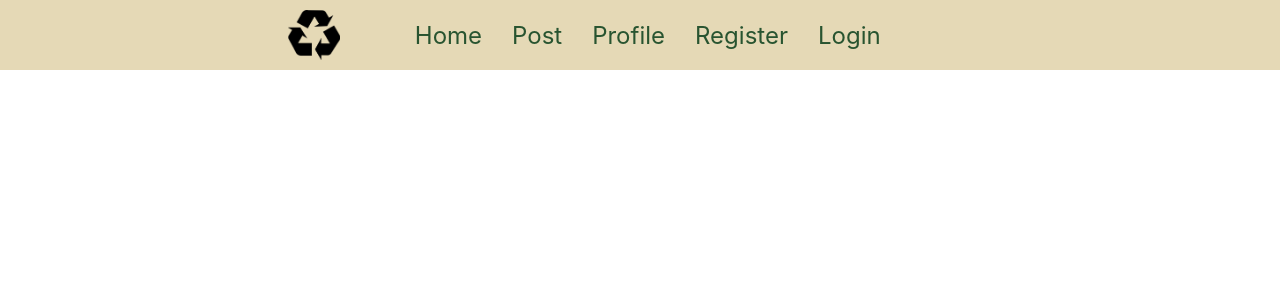
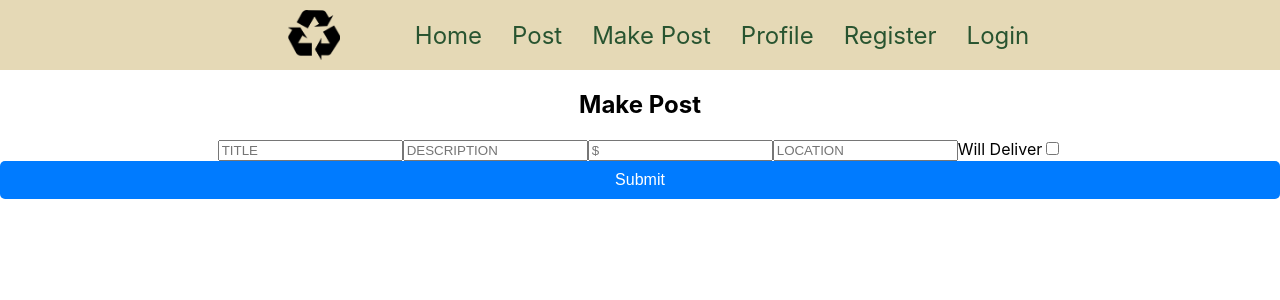
Before and after one commit to tahjdalzell/Strangers-Things-Project, a React (Create React App) app: page /CreatPost in a window 1280 px wide. Shown: the top 300 px of the page. Built offline with nearby package versions, Linux system fonts and the light colour scheme.

Commit message:
Post Working and Login/Logout Working(Profile not working)

```diff
--- a/src/App.js
+++ b/src/App.js
@@ -1,38 +1,48 @@
-import logo from './logo.svg';
-import './App.css';
-import Navbar from './components/Navbar';
+import logo from "./logo.svg";
+import "./App.css";
+import Navbar from "./components/Navbar";
 import { BrowserRouter as Router, Route, Routes } from "react-router-dom";
-import Profile from './components/Profile';
-import Home from './components/Home';
-import { Post } from './components/Post';
-import { Login } from './components/Login';
-import { useState } from 'react';
-import { Register } from './components/Register';
+import Profile from "./components/Profile";
+import Home from "./components/Home";
+import { Post } from "./components/Post";
+import { Login } from "./components/Login";
+import { useState } from "react";
+import { Register } from "./components/Register";
+import { CreatPost } from "./components/CreatPost";
 
 function App() {
-  const [token,setToken] = useState(localStorage.getItem('myToken'));
-  const saveToken = (token) =>
-{
-  setToken(token);
-  localStorage.setItem("myToken",token);
-}
+  const [isLoggedIn, setIsLoggedIn] = useState(false);
+
+  const [token, setToken] = useState(localStorage.getItem("myToken"));
+  const saveToken = (token) => {
+    setToken(token);
+    localStorage.setItem("myToken", token);
+  };
   return (
     <div className="App">
-
-
-
       <Router>
-        <Navbar/>
+        <Navbar setIsLoggedIn={setIsLoggedIn} isLoggedIn={isLoggedIn} />
         <Routes>
-          <Route path='/Register' element={<Register saveToken = {saveToken}  />}/>
-          <Route path='/' element={<Home/>}/>
-          <Route path='/Login' element={<Login saveToken={saveToken}/>}/>
-          <Route path='/Profile'element={<Profile/>}/>
-          <Route path='/Post'element={<Post/>}/>
+          <Route
+            path="/Register"
+            element={<Register saveToken={saveToken} />}
+          />
+          <Route path="/" element={<Home />} />
+          <Route
+            path="/Login"
+            element={
+              <Login setIsLoggedIn={setIsLoggedIn} saveToken={saveToken} />
+            }
+          />
+          <Route path="/Profile" element={<Profile saveToken={saveToken} />} />
+          <Route path="/Post" element={<Post />} />
+          <Route
+            path="/CreatPost"
+            element={<CreatPost token={token} />}
+          ></Route>
         </Routes>
-    </Router>
-
-      </div>
+      </Router>
+    </div>
   );
 }
 
--- /dev/null
+++ b/src/components/CreatPost.js
@@ -0,0 +1,70 @@
+import React from "react";
+import { useState } from "react";
+import { json } from "react-router-dom";
+import { Login } from "./Login";
+import { LoginButt } from "./Login.style";
+
+
+export const CreatPost = ({ token }) => {
+    console.log(token)
+  const [title, setTitle] = useState("");
+  const [description, setDescription] = useState("");
+  const [price, setPrice] = useState("");
+  const [location, setLocation] = useState("");
+  const [willDeliver, setWillDeliver] = useState(false);
+
+  const handleSubmit = async (event) => {
+    event.preventDefault();
+    try {
+      const response = await fetch(
+        "https://strangers-things.herokuapp.com/api/2209-ftb-ct-web-pt/posts",
+        {
+          method: "POST",
+          headers: {
+            "Content-Type": "application/json",
+            Authorization:  `Bearer ${token}`,
+          },
+          body: JSON.stringify({
+            post: {
+              title,
+              description,
+              price,
+              location,
+              willDeliver,
+            },
+          }),
+        }
+      );
+      const json = await response.json();
+    } catch (err) {}
+  };
+
+  return (
+    <section>
+      <h1>Make Post</h1>
+      {/* {<p>{saveToken(json.data.username)}</p>} */}
+      <form onSubmit={handleSubmit}>
+        <input type="text" value={title} placeholder='TITLE' onChange={(e)=>{
+            setTitle(e.target.value)
+        }} />
+        <input type="text" value={description} placeholder='DESCRIPTION' onChange={(e)=>{
+            setDescription(e.target.value)
+        }} />
+          <input type="text" value={price} placeholder='$' onChange={(e)=>{
+            setPrice(e.target.value)
+        }} />
+          <input type="text" value={location} placeholder='LOCATION' onChange={(e)=>{
+            setLocation(e.target.value)
+        }} />
+        <span>Will Deliver</span>
+          <input type="checkbox" checked={willDeliver}  onChange={(e)=>{
+            setWillDeliver(e.target.checked)
+        }} />
+        <LoginButt type="submit">Submit</LoginButt>
+
+
+
+      </form>
+    </section>
+  );
+};
--- a/src/components/Login.js
+++ b/src/components/Login.js
@@ -1,55 +1,53 @@
-import React,{useState} from "react"
+import React, { useState } from "react";
 import Home from "./Home";
 import { NavbarLink } from "./Navbar.style";
 import { LoginForum } from "./Login.style";
 import { LoginButt } from "./Login.style";
-import {json, useNavigate} from "react-router-dom"
+import { json, useNavigate } from "react-router-dom";
 
-export const Login = ({saveToken}) => {
-    const [username,setUsername]=useState('')
-    const [password,setPassword]=useState('');
-    const [error, setError]=useState('');
-    const navigate = useNavigate()
+export const Login = ({ saveToken , setIsLoggedIn }) => {
+  const [username, setUsername] = useState("");
+  const [password, setPassword] = useState("");
+  const [error, setError] = useState("");
+  const navigate = useNavigate();
   // const [isLoggedIn, setIsLoggedIn] = useState(false);
-
-
-
 
   const handleUsenameChange = (e) => {
     setUsername(e.target.value);
-    }
+  };
 
-    const handlePasswordChange =(e)=> {
+  const handlePasswordChange = (e) => {
     setPassword(e.target.value);
-
-    }
-
+  };
 
   const handleSubmit = async (event) => {
     event.preventDefault();
     try {
-            const response = await fetch('https://strangers-things.herokuapp.com/api/2209-ftb-ct-web-pt/users/login', {
-                method: 'POST',
+      const response = await fetch(
+        "https://strangers-things.herokuapp.com/api/2209-ftb-ct-web-pt/users/login",
+        {
+          method: "POST",
           headers: {
-                    'Content-Type': 'application/json',
+            "Content-Type": "application/json",
           },
           body: JSON.stringify({
-                    user:{
+            user: {
               username,
               password,
+            },
+          }),
         }
-                }),
-            });
-            const json = await response.json()
+      );
+      const json = await response.json();
       if (response.ok) {
-                navigate('/Profile')
-                saveToken(json.data.token)
-                // setIsLoggedIn(true)
+        navigate("/Profile");
+        saveToken(json.data.token);
+        setIsLoggedIn(true);
       } else {
-            setError('Invalid username or password');
+        setError("Invalid username or password");
       }
     } catch (error) {
-          setError('An error occurred while logging in');
+      setError("An error occurred while logging in");
     }
     // if (json.data.username != '') {
     //   setIsLoggedIn(true)
@@ -57,8 +55,8 @@ export const Login = ({saveToken}) => {
   };
 
   const Logout = () => {
-        console.log('Logged Out !')
-      }
+    console.log("Logged Out !");
+  };
 
   return (
     // <div>
@@ -82,7 +80,8 @@ export const Login = ({saveToken}) => {
       {error && <p className="error">{error}</p>}
       <LoginButt type="submit">Login</LoginButt>
     </LoginForum>
-          )}
+  );
+};
 //   {isLoggedIn && <h1> Welcome, {json.data.username}</h1>}
 
 // </div>
--- a/src/components/Navbar.js
+++ b/src/components/Navbar.js
@@ -1,61 +1,69 @@
-import React, {useState,useEffect,useContext} from "react";
+import React, { useState, useEffect, useContext } from "react";
 import { createContext } from "react";
-import {OpenLinksButton,Logo,NavbarLink,NavbarlinkContainer,NavbarextendedCont,NavbarinnerContainer,NavbarContainer, LeftContainer, RightContainer, NavbarLinkExtended} from './Navbar.style'
-import LogoImg from './logo.png'
-import { Link } from "react-router-dom";
+import {
+  OpenLinksButton,
+  Logo,
+  NavbarLink,
+  NavbarlinkContainer,
+  NavbarextendedCont,
+  NavbarinnerContainer,
+  NavbarContainer,
+  LeftContainer,
+  RightContainer,
+  NavbarLinkExtended,
+} from "./Navbar.style";
+import LogoImg from "./logo.png";
+import { Link, Navigate } from "react-router-dom";
 
+const NavBar = ({ isLoggedIn, setIsLoggedIn }) => {
+  const [extendedNav, setExtendedNav] = useState(false);
 
+  const logout = () => {
+    setIsLoggedIn(false);
+    localStorage.removeItem("myToken");
+    Navigate("/Profile");
+  };
 
-const NavBar = () => {
-
-const [extendedNav, setExtendedNav] = useState(false)
-
-return <NavbarContainer extendedNav={extendedNav}>
-
+  return (
+    <NavbarContainer extendedNav={extendedNav}>
       <NavbarinnerContainer>
-
         <LeftContainer>
           <Logo src={LogoImg}></Logo>
-
         </LeftContainer>
 
         <RightContainer>
-
           <NavbarlinkContainer>
-
             <NavbarLink to="/">Home</NavbarLink>
             <NavbarLink to="/Post">Post</NavbarLink>
+            <NavbarLink to="/CreatPost">Make Post</NavbarLink>
             <NavbarLink to="/Profile">Profile</NavbarLink>
-      <NavbarLink to='/Register/'>Register</NavbarLink>
+            <NavbarLink to="/Register/">Register</NavbarLink>
+            {!isLoggedIn ? (
+              <NavbarLink to="/Login">Login</NavbarLink>
+            ) : (
+              <button onClick={logout}>Logout</button>
+            )}
 
-              <NavbarLink to="/Login">Login</NavbarLink>
-      {/* {ternary statement to render login as logout} */}
-      <OpenLinksButton onClick={()=>{
-        setExtendedNav((curr)=> !curr)
-      }}>{extendedNav ? <>&#10005;</>:<>&#8801;</>};</OpenLinksButton>
+            <OpenLinksButton
+              onClick={() => {
+                setExtendedNav((curr) => !curr);
+              }}
+            >
+              {extendedNav ? <>&#10005;</> : <>&#8801;</>};
+            </OpenLinksButton>
           </NavbarlinkContainer>
-
         </RightContainer>
-
       </NavbarinnerContainer>
 
       {extendedNav && (
-
         <NavbarextendedCont>
-
           <NavbarLinkExtended to="/">Home</NavbarLinkExtended>
           <NavbarLinkExtended to="/Post">Post</NavbarLinkExtended>
           <NavbarLinkExtended to="/Profile">Profile</NavbarLinkExtended>
-
         </NavbarextendedCont>
-)
-
-}
-
+      )}
     </NavbarContainer>
-
-}
-
-;
+  );
+};
 
 export default NavBar;
--- a/src/components/Profile.js
+++ b/src/components/Profile.js
@@ -1,19 +1,14 @@
-import React from 'react'
-import { json } from 'react-router-dom';
-import { Login } from './Login';
+import React from "react";
+import { json } from "react-router-dom";
+import { Login } from "./Login";
 
-
-
-
- const Profile = () => {
-    return (
-        <section>
-            <h1>
-                Welcome
-            </h1>
-            <p>{json.data.username}</p>
-        </section>
-    )
-}
+const Profile = ({ saveToken, json }) => {
+  return (
+    <section>
+      <h1>Welcome</h1>
+      {/* {<p>{saveToken(json.data.username)}</p>} */}
+    </section>
+  );
+};
 
 export default Profile;
```
Also changed, not shown: src/components/Post.js (+24 -35 lines). Lines whose indentation alone changed are shown as unchanged.
